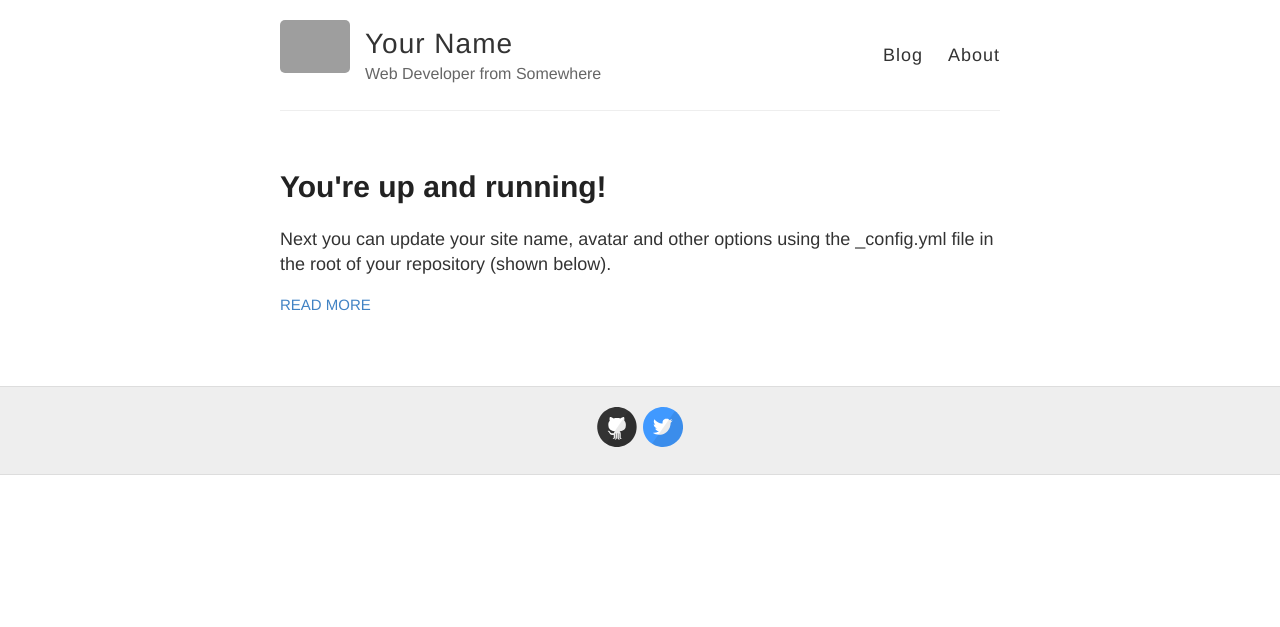
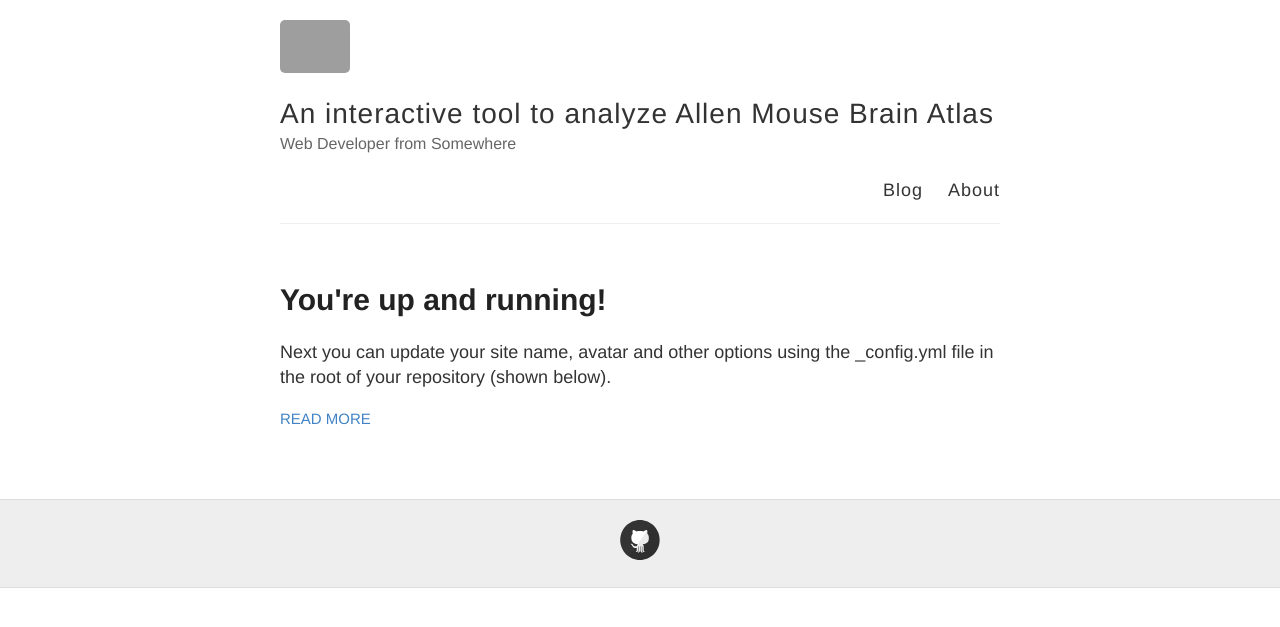
Before and after one commit to shifwang/allen_institute_collaboration, a Jekyll site: the page built from docs/index.html, in a window 1280 px wide. Shown: the top 627 px of the page. Built offline with Jekyll 4.4.1, drawn with Linux system fonts in a browser that asks for light colours; grey boxes are pictures that could not be loaded.

Commit message:
update website config

```diff
--- a/docs/_config.yml
+++ b/docs/_config.yml
@@ -3,13 +3,13 @@
 #
 
 # Name of your site (displayed in the header)
-name: Your Name
+name: An interactive tool to analyze Allen Mouse Brain Atlas
 
 # Short bio or description (displayed in the header)
 description: Web Developer from Somewhere
 
 # URL of your avatar or profile pic (you could use your GitHub profile pic)
-avatar: https://raw.githubusercontent.com/barryclark/jekyll-now/master/images/jekyll-logo.png
+avatar: https://brand.berkeley.edu/wp-content/uploads/2016/11/primarylogo.png
 
 #
 # Flags below are optional
@@ -21,12 +21,12 @@ footer-links:
   email:
   facebook:
   flickr:
-  github: barryclark/jekyll-now
+  github: shifwang
   instagram:
   linkedin:
   pinterest:
   rss: # just type anything here for a working RSS icon
-  twitter: jekyllrb
+  twitter:
   stackoverflow: # your stackoverflow profile, e.g. "users/50476/bart-kiers"
   youtube: # channel/<your_long_string> or user/<user-name>
   googleplus: # anything in your profile username that comes after plus.google.com/
```
Also changed, not shown: docs/index.html (line endings or trailing spaces).
